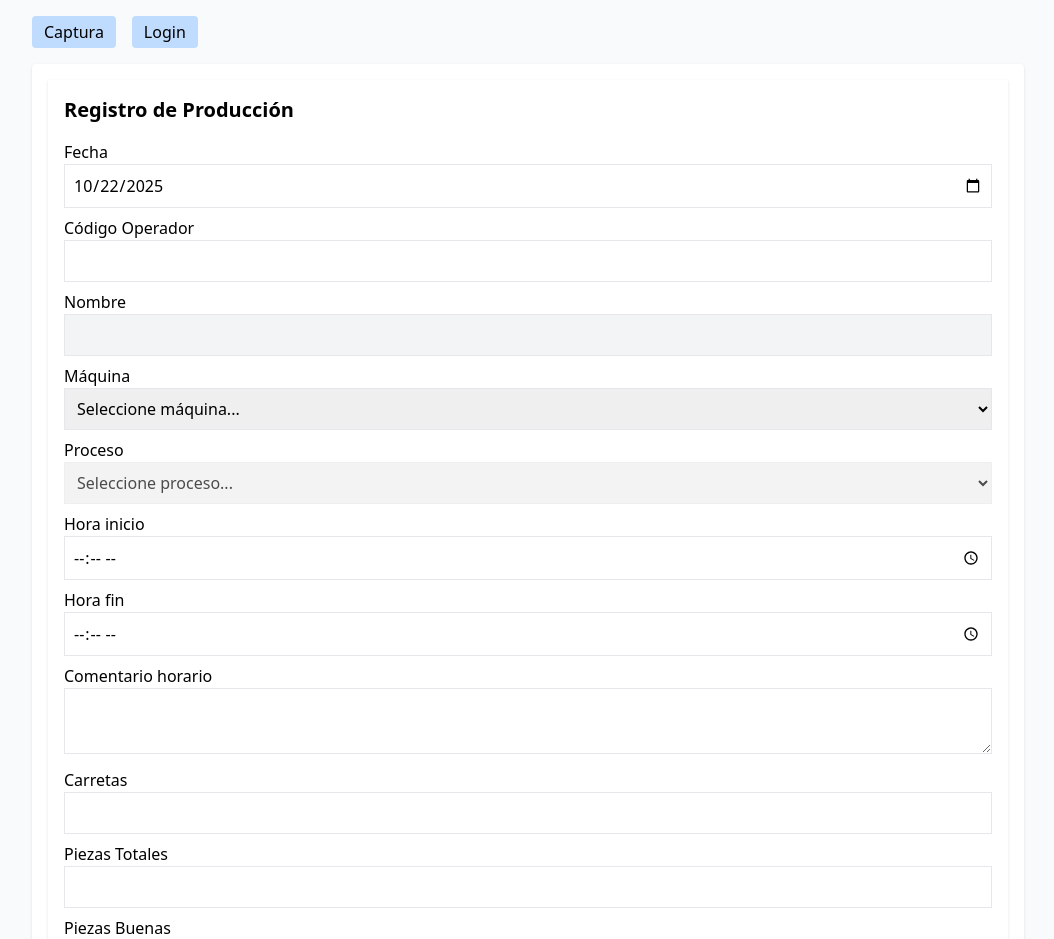
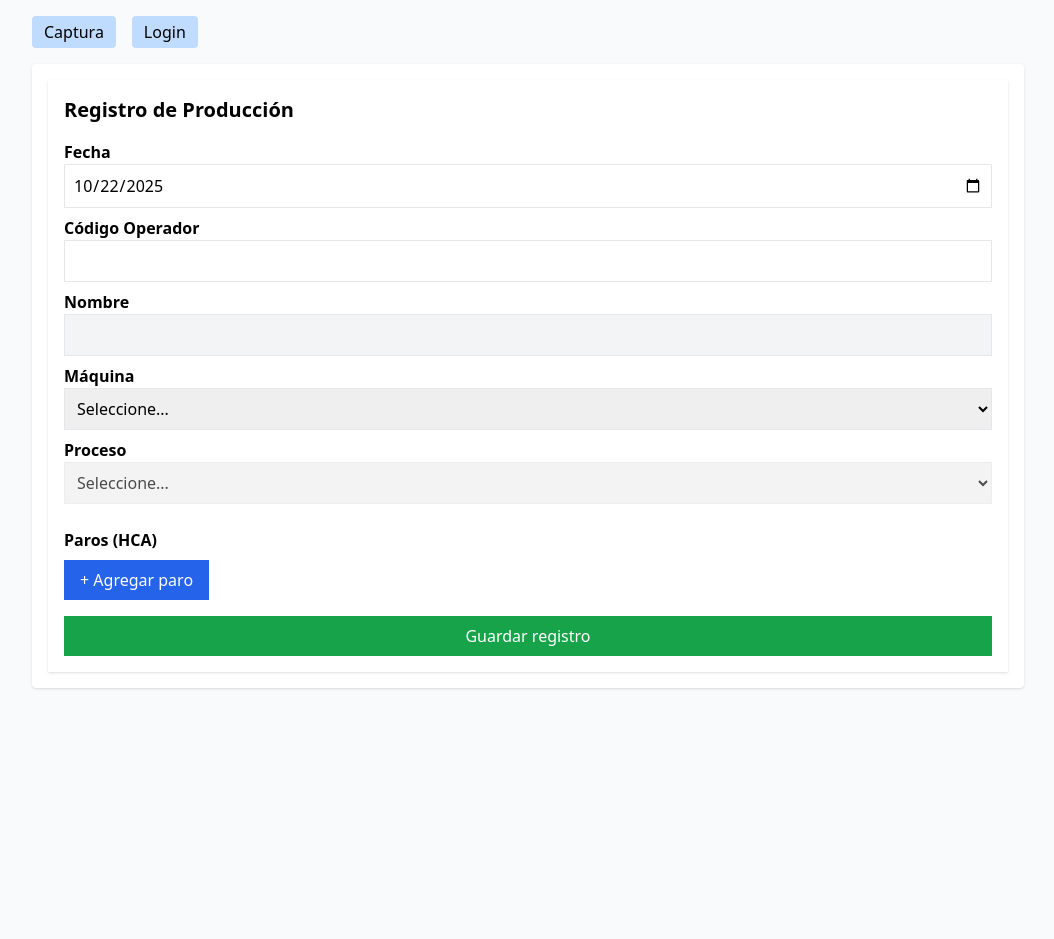
Before and after one commit to TransmetalAG/OEE-APP-SERVER, a React (Vite) app: page / in a window 1280 px wide. Shown: the top 939 px of the page, without its empty margins (112-1166 px from the left). After the commit the page ends 800 px from the top, so only its background shows below. Built offline with nearby package versions, Linux system fonts and the light colour scheme.

Commit message:
Update Captura.jsx

```diff
--- a/src/components/Captura.jsx
+++ b/src/components/Captura.jsx
@@ -1,7 +1,7 @@
 import React, { useState, useEffect } from "react";
 import { catalogo } from "../data/catalogo";
+import { catalogoParos } from "../data/catalogoParos";
 import { operadores } from "../data/operadores";
-import { catalogoParos } from "../data/catalogoParos";
 import { supabase } from "../supabaseClient";
 
 export default function Captura() {
@@ -43,16 +43,12 @@
     });
   };
 
-  /* ======================
-     PAROS HCA
-  ====================== */
-
   const agregarParo = () => {
     setForm({
       ...form,
       paros: [
         ...form.paros,
-        { hecho: "", causa: "", accion: "", minutos: "" },
+        { paro: "", causa_operador: "", accion: "", minutos: "" },
       ],
     });
   };
@@ -84,13 +80,13 @@
       !form.piezastotales ||
       !form.piezasbuenas
     ) {
-      alert("⚠️ Debes completar todos los campos antes de guardar.");
+      alert("⚠️ Completa todos los campos principales.");
       return;
     }
 
-    for (let paro of form.paros) {
-      if (!paro.hecho || !paro.causa || !paro.accion || !paro.minutos) {
-        alert("⚠️ Completa Hecho, Causa, Acción y Tiempo en cada paro.");
+    for (let p of form.paros) {
+      if (!p.paro || !p.causa_operador || !p.accion || !p.minutos) {
+        alert("⚠️ Completa todos los campos de cada paro.");
         return;
       }
     }
@@ -106,7 +102,12 @@
       carretas: Number(form.carretas),
       piezastotales: Number(form.piezastotales),
       piezasbuenas: Number(form.piezasbuenas),
-      paros: form.paros,
+      paros: form.paros.map((p) => ({
+        paro: p.paro,
+        causa_operador: p.causa_operador,
+        accion: p.accion,
+        minutos: Number(p.minutos),
+      })),
       comentario_hora: form.comentario_hora,
       comentario_calidad: form.comentario_calidad,
     };
@@ -124,7 +125,7 @@
         JSON.stringify(pendientesActuales)
       );
       setPendientes(pendientesActuales);
-      alert("📦 Registro guardado localmente (sin conexión)");
+      alert("📦 Guardado localmente (sin conexión)");
     }
 
     setForm({
@@ -148,92 +149,73 @@
     <div className="p-4 bg-white shadow">
       <h2 className="text-xl font-bold mb-4">Registro de Producción</h2>
 
-      {/* === DATOS GENERALES === */}
-      <label>Fecha</label>
+      {pendientes.length > 0 && (
+        <div className="bg-yellow-100 border-l-4 border-yellow-500 p-2 mb-4">
+          ⚠️ Hay {pendientes.length} registros pendientes
+        </div>
+      )}
+
+      {/* DATOS GENERALES */}
+      <label className="font-semibold">Fecha</label>
       <input type="date" name="fecha" value={form.fecha} onChange={handleChange} className="border p-2 w-full mb-2" />
 
-      <label>Código Operador</label>
+      <label className="font-semibold">Código Operador</label>
       <input type="text" value={form.codigo} onChange={handleCodigo} className="border p-2 w-full mb-2" />
 
-      <label>Nombre</label>
+      <label className="font-semibold">Nombre</label>
       <input type="text" value={form.nombre} disabled className="border p-2 w-full mb-2 bg-gray-100" />
 
-      <label>Máquina</label>
+      <label className="font-semibold">Máquina</label>
       <select
         value={form.maquina}
         onChange={(e) => setForm({ ...form, maquina: e.target.value, proceso: "" })}
         className="border p-2 w-full mb-2"
       >
-        <option value="">Seleccione máquina...</option>
+        <option value="">Seleccione...</option>
         {[...new Set(catalogo.map((m) => m.maquina))].map((m, i) => (
-          <option key={i} value={m}>{m}</option>
+          <option key={i}>{m}</option>
         ))}
       </select>
 
-      <label>Proceso</label>
+      <label className="font-semibold">Proceso</label>
       <select
         value={form.proceso}
         onChange={handleChange}
         name="proceso"
+        className="border p-2 w-full mb-2"
         disabled={!form.maquina}
-        className="border p-2 w-full mb-2"
       >
-        <option value="">Seleccione proceso...</option>
-        {catalogo.filter(m => m.maquina === form.maquina).map((m, i) => (
-          <option key={i} value={m.proceso}>{m.proceso}</option>
+        <option value="">Seleccione...</option>
+        {catalogo.filter((m) => m.maquina === form.maquina).map((m, i) => (
+          <option key={i}>{m.proceso}</option>
         ))}
       </select>
 
-      <label>Hora inicio</label>
-      <input type="time" name="inicio" value={form.inicio} onChange={handleChange} className="border p-2 w-full mb-2" />
-
-      <label>Hora fin</label>
-      <input type="time" name="fin" value={form.fin} onChange={handleChange} className="border p-2 w-full mb-2" />
-
-      <label>Comentario horario</label>
-      <textarea name="comentario_hora" value={form.comentario_hora} onChange={handleChange} className="border p-2 w-full mb-2" />
-
-      <label>Carretas</label>
-      <input type="number" name="carretas" value={form.carretas} onChange={handleChange} className="border p-2 w-full mb-2" />
-
-      <label>Piezas Totales</label>
-      <input type="number" name="piezastotales" value={form.piezastotales} onChange={handleChange} className="border p-2 w-full mb-2" />
-
-      <label>Piezas Buenas</label>
-      <input type="number" name="piezasbuenas" value={form.piezasbuenas} onChange={handleChange} className="border p-2 w-full mb-2" />
-
-      <label>Comentario producción</label>
-      <textarea name="comentario_calidad" value={form.comentario_calidad} onChange={handleChange} className="border p-2 w-full mb-4" />
-
-      {/* === PAROS HCA === */}
-      <h3 className="font-semibold mb-2">Paros (HCA)</h3>
+      {/* PAROS */}
+      <h3 className="font-bold mt-4 mb-2">Paros (HCA)</h3>
 
       {form.paros.map((p, i) => (
         <div key={i} className="border p-3 mb-3">
           <select
-            value={p.hecho}
-            onChange={(e) => editarParo(i, "hecho", e.target.value)}
+            value={p.paro}
+            onChange={(e) => editarParo(i, "paro", e.target.value)}
             className="border p-2 w-full mb-2"
           >
             <option value="">Seleccione paro...</option>
-            {(catalogoParos[form.maquina] || []).map((paro, idx) => (
-              <option key={idx} value={paro.paro}>
-                {paro.paro} ({paro.causa})
-              </option>
+            {(catalogoParos[form.maquina] || []).map((x, idx) => (
+              <option key={idx} value={x.paro}>{x.paro}</option>
             ))}
           </select>
 
           <input
-            type="text"
-            placeholder="Causa (¿por qué ocurrió?)"
-            value={p.causa}
-            onChange={(e) => editarParo(i, "causa", e.target.value)}
+            placeholder="Causa (¿por qué pasó?)"
+            value={p.causa_operador}
+            onChange={(e) => editarParo(i, "causa_operador", e.target.value)}
             className="border p-2 w-full mb-2"
           />
 
           <input
-            type="text"
-            placeholder="Acción tomada"
+            placeholder="Acción realizada"
             value={p.accion}
             onChange={(e) => editarParo(i, "accion", e.target.value)}
             className="border p-2 w-full mb-2"
@@ -241,13 +223,13 @@
 
           <input
             type="number"
-            placeholder="Tiempo (min)"
+            placeholder="Minutos"
             value={p.minutos}
             onChange={(e) => editarParo(i, "minutos", e.target.value)}
-            className="border p-2 w-32 mb-2"
+            className="border p-2 w-full mb-2"
           />
 
-          <button onClick={() => eliminarParo(i)} className="bg-red-600 text-white px-3 py-1">
+          <button onClick={() => eliminarParo(i)} className="bg-red-600 text-white px-3 py-1 w-full">
             Eliminar paro
           </button>
         </div>
@@ -257,8 +239,8 @@
         + Agregar paro
       </button>
 
-      <button onClick={guardar} className="ml-3 bg-green-600 text-white px-4 py-2">
-        Guardar Registro
+      <button onClick={guardar} className="bg-green-600 text-white px-4 py-2 mt-4 w-full">
+        Guardar registro
       </button>
     </div>
   );
```
